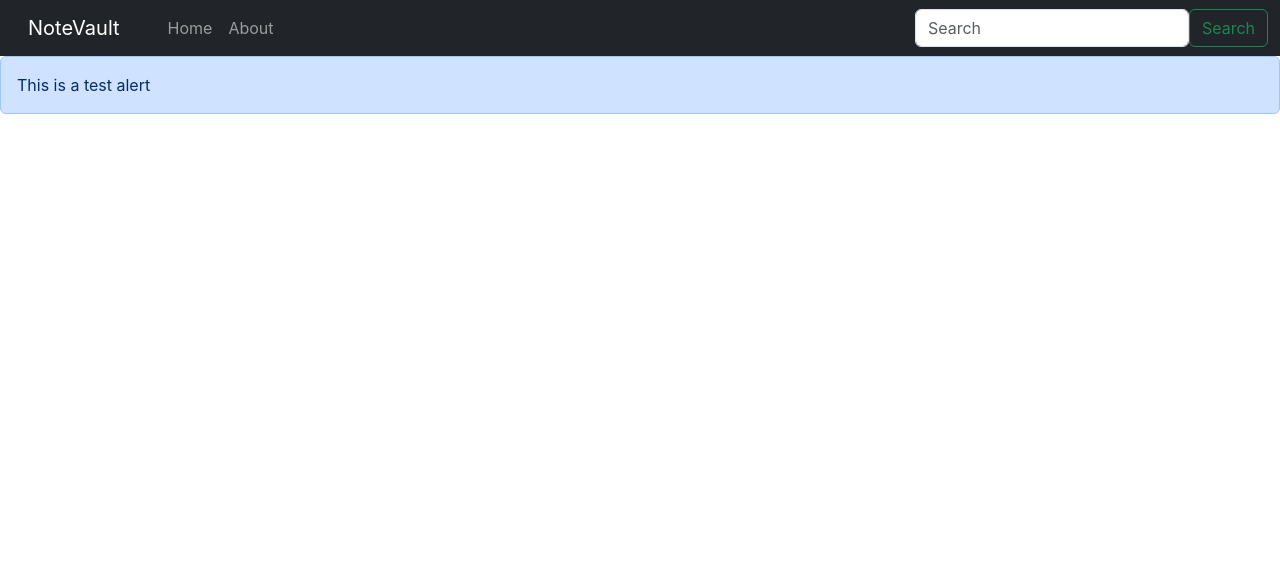
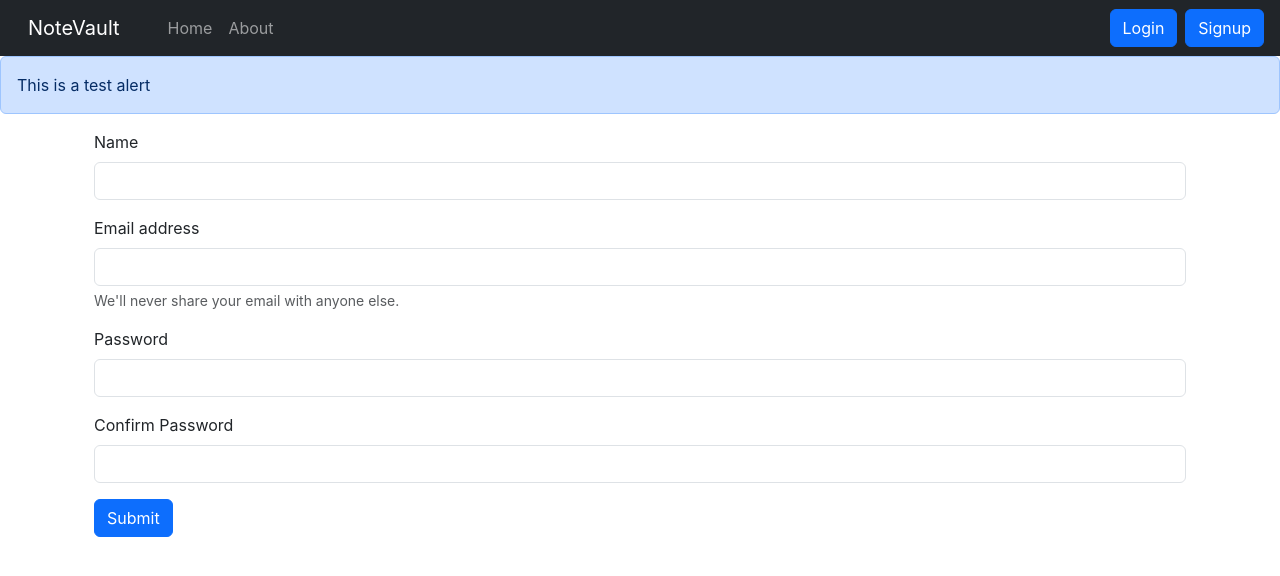
Before and after one commit to Rahimeen-Altaf/NoteVault-MERN-Frontend, a React (Create React App) app: page /signup in a window 1280 px wide. Shown: the top 576 px of the page. Built offline with nearby package versions, Linux system fonts and the light colour scheme; the HTML template or start-up script is replaced by a standard one.

Commit message:
login/signup forms added

```diff
--- a/src/App.js
+++ b/src/App.js
@@ -5,6 +5,8 @@
 import { BrowserRouter as Router, Routes, Route } from "react-router-dom";
 import NoteState from './context/notes/NoteState';
 import Alert from './components/Alert';
+import Login from './components/Login';
+import Signup from './components/Signup';
 
 function App() {
   return (
@@ -17,6 +19,8 @@
             <Routes>
               <Route exact path="/" element={<Home />}></Route>
               <Route exact path="/about" element={<About />}></Route>
+              <Route exact path="/login" element={<Login />}></Route>
+              <Route exact path="/signup" element={<Signup />}></Route>
             </Routes>
           </div>
         </Router>
--- /dev/null
+++ b/src/components/Login.js
@@ -0,0 +1,45 @@
+import React, { useState } from 'react'
+import { useNavigate } from 'react-router-dom';
+
+export default function Login() {
+    const [credentials, setCredentials] = useState({ email: "", password: "" })
+    let navigate = useNavigate();
+
+    const onChange = (e) => {
+        setCredentials({ ...credentials, [e.target.name]: e.target.value });
+      }
+
+    const handlesubmit = async (e) => {
+        e.preventDefault();
+        const response = await fetch(`http://localhost:5000/api/auth/login`, {
+            method: 'POST',
+            headers: {
+              "Content-Type": "application/json"
+            },
+            body: JSON.stringify({email: credentials.email, password: credentials.password})
+        });
+        const json = await response.json();
+        console.log(json);
+        if (json.success) {
+            // Save the auth token and redirect
+            localStorage.setItem('token', json.authtoken);
+            navigate("/");
+        } else {
+            alert("Invalid Credentials");
+        }
+    }
+    return (
+        <form onSubmit={handlesubmit}>
+            <div className="mb-3">
+                <label htmlFor="email" className="form-label">Email address</label>
+                <input type="email" className="form-control" onChange={onChange} value={credentials.email} name="email" id="email" aria-describedby="emailHelp"/>
+                    <div id="emailHelp" className="form-text">We'll never share your email with anyone else.</div>
+            </div>
+            <div className="mb-3">
+                <label htmlFor="password" className="form-label">Password</label>
+                <input type="password" className="form-control" onChange={onChange} value={credentials.password} name="password" id="password"/>
+            </div>
+            <button type="submit" className="btn btn-primary">Submit</button>
+        </form>
+    )
+}
--- a/src/components/Navbar.js
+++ b/src/components/Navbar.js
@@ -25,9 +25,9 @@
               <Link className={`nav-link ${location.pathname === '/about' ? 'active' : ''}`} to="/about">About</Link>
             </li>
           </ul>
-          <form className="d-flex me-auto" role="search">
-            <input className="form-control me-2" type="search" placeholder="Search" aria-label="Search" />
-            <button className="btn btn-outline-success" type="submit">Search</button>
+          <form className="d-flex me-auto " role="search">
+          <Link className="btn btn-primary mx-1" to="/login" role="button">Login</Link>
+          <Link className="btn btn-primary mx-1" to="/signup" role="button">Signup</Link>
           </form>
         </div>
       </div>
--- /dev/null
+++ b/src/components/Signup.js
@@ -0,0 +1,57 @@
+import React, { useState } from 'react'
+import { useNavigate } from 'react-router-dom';
+
+export default function Signup() {
+  const [credentials, setCredentials] = useState({ name: "", email: "", password: "", cpassword: "" })
+  let navigate = useNavigate();
+
+  const onChange = (e) => {
+      setCredentials({ ...credentials, [e.target.name]: e.target.value });
+    }
+
+  const handlesubmit = async (e) => {
+      e.preventDefault();
+      const {name, email, password} = credentials;
+      const response = await fetch(`http://localhost:5000/api/auth/createuser`, {
+          method: 'POST',
+          headers: {
+            "Content-Type": "application/json"
+          },
+          body: JSON.stringify({ name, email, password})
+      });
+      const json = await response.json();
+      console.log(json);
+      if (json.success) {
+          // Save the auth token and redirect
+          localStorage.setItem('token', json.authtoken);
+          navigate("/");
+      } else {
+          alert("Invalid Credentials");
+      }
+  }
+
+  return (
+    <div className='container'>
+      <form onSubmit={handlesubmit}>
+      <div className="mb-3">
+          <label htmlFor="name" className="form-label">Name</label>
+          <input type="text" className="form-control" name="name" id="name" onChange={onChange} aria-describedby="emailHelp" />
+        </div>
+        <div className="mb-3">
+          <label htmlFor="email" className="form-label">Email address</label>
+          <input type="email" className="form-control" name="email" id="email" onChange={onChange} aria-describedby="emailHelp" />
+          <div id="emailHelp" className="form-text">We'll never share your email with anyone else.</div>
+        </div>
+        <div className="mb-3">
+          <label htmlFor="password" className="form-label">Password</label>
+          <input type="password" className="form-control" name="password" id="password" onChange={onChange} minLength={5} required />
+        </div>
+        <div className="mb-3">
+          <label htmlFor="cpassword" className="form-label">Confirm Password</label>
+          <input type="password" className="form-control" name="cpassword" id="cpassword" onChange={onChange} minLength={5} required />
+        </div>
+        <button type="submit" className="btn btn-primary">Submit</button>
+      </form>
+    </div>
+  )
+}
```
